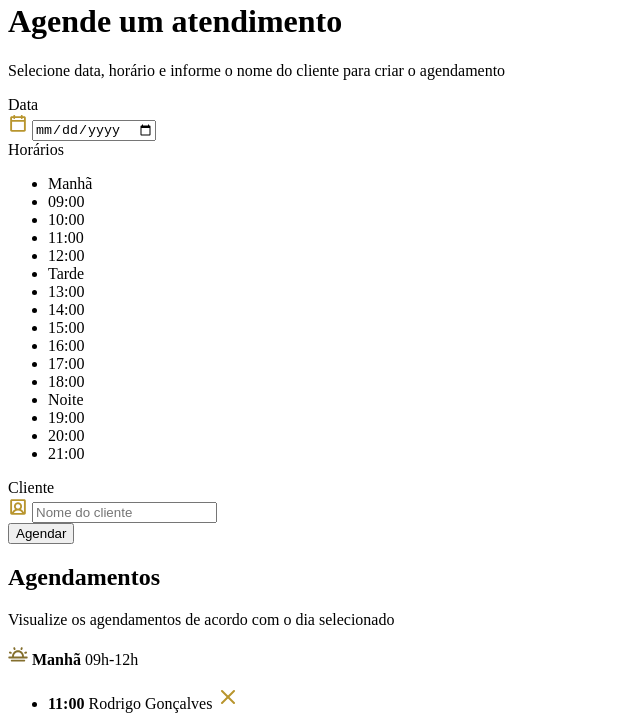
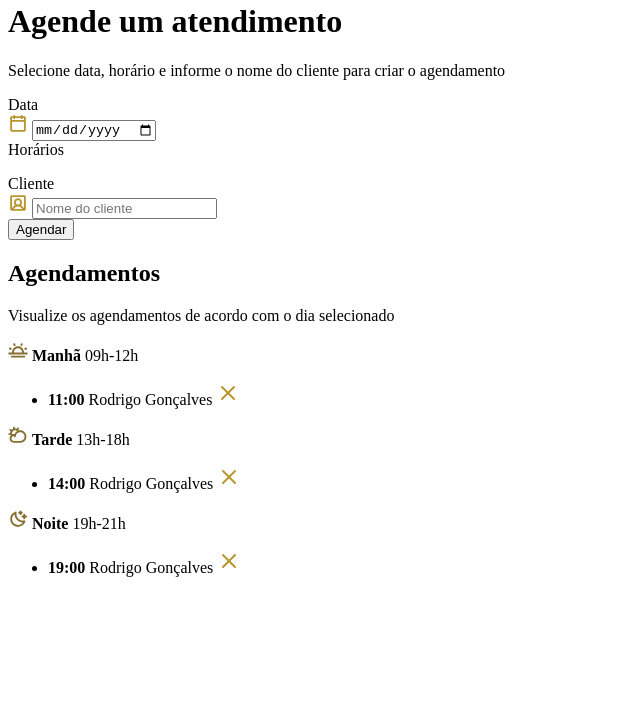
Before and after one commit to lykm2604/Projeto-Hair-Day, a website: page index.html in a window 1280 px wide. Shown: the part 62-788 px from the top of the page, without its empty margins (0-640 px from the left). Drawn offline with Linux system fonts and the light colour scheme.

Commit message:
carregando os horários

```diff
--- a/index.html
+++ b/index.html
@@ -37,68 +37,25 @@
 
         <span class="label">Horários</span>
         <ul id="hours" class="hours" aria-label="Horários disponíveis de manhã">
-          <!-- Exemplo: Manhã -->
+          <!-- Exemplo: Manhã
           <li data-period="morning" class="hour-period">Manhã</li>
           <li data-period="morning" value="09:00" class="hour hour-available">
             09:00
-          </li>
-          <li data-period="morning" value="10:00" class="hour hour-available">
-            10:00
-          </li>
-          <li data-period="morning" value="11:00" class="hour hour-unavailable">
-            11:00
-          </li>
-          <li data-period="morning" value="12:00" class="hour hour-available">
-            12:00
-          </li>
-          <!-- Exemplo: Tarde  -->
-          <li data-period="morning" class="hour-period">Tarde</li>
-          <li
-            data-period="afternoon"
-            value="13:00"
-            class="hour hour-unavailable"
-          >
+          </li>-->
+
+          <!-- Exemplo: Tarde
+          <li data-period="afternoon" class="hour-period">Tarde</li>
+          <li data-period="afternoon" value="13:00" class="hour hour-unavailable">
             13:00
-          </li>
-          <li
-            data-period="afternoon"
-            value="14:00"
-            class="hour hour-unavailable"
-          >
-            14:00
-          </li>
-          <li data-period="afternoon" value="15:00" class="hour hour-available">
-            15:00
-          </li>
-          <li
-            data-period="afternoon"
-            value="16:00"
-            class="hour hour-unavailable"
-          >
-            16:00
-          </li>
-          <li
-            data-period="afternoon"
-            value="17:00"
-            class="hour hour-unavailable"
-          >
-            17:00
-          </li>
-          <li data-period="afternoon" value="18:00" class="hour hour-available">
-            18:00
-          </li>
-          <!-- Exemplo: Noite -->
-          <li data-period="morning" class="hour-period">Noite</li>
+          </li>-->
+
+          <!-- Exemplo: Noite
+          <li data-period="night" class="hour-period">Noite</li>
 
           <li data-period="night" value="19:00" class="hour hour-available">
             19:00
-          </li>
-          <li data-period="night" value="20:00" class="hour hour-available">
-            20:00
-          </li>
-          <li data-period="night" value="21:00" class="hour hour-unavailable">
-            21:00
-          </li>
+          </li>-->
+
         </ul>
 
         <label for="client" class="label">Cliente</label>
--- a/src/main.js
+++ b/src/main.js
@@ -13,3 +13,4 @@ import "./styles/schedule.css"
 //JS
 
 import "./modules/form/submit.js"
+import "./modules/load.js"
--- /dev/null
+++ b/src/modules/load.js
@@ -0,0 +1,3 @@
+document.addEventListener("DOMContentLoaded", function(){
+
+})
```
Also changed, not shown: main.js (deleted, +0 -13 lines).
